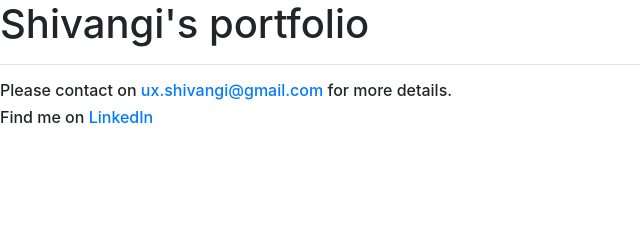
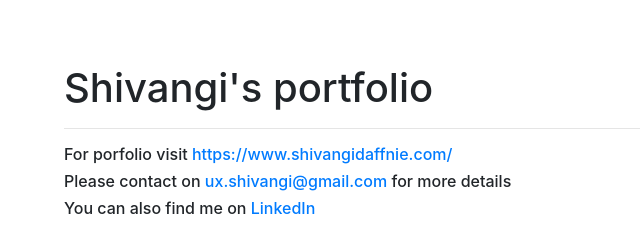
Before and after one commit to ShivangiUX/ShivangiUX.github.io, a plain HTML site: page index.html in a window 1280 px wide. Shown: the whole page, without its empty margins (0-640 px from the left). Drawn offline with nearby package versions, Linux system fonts and the light colour scheme.

Commit message:
Add files via upload

```diff
--- a/index.html
+++ b/index.html
@@ -12,18 +12,29 @@
     <script src="https://ajax.googleapis.com/ajax/libs/jquery/3.4.0/jquery.min.js"></script>
     <script src="https://cdnjs.cloudflare.com/ajax/libs/popper.js/1.14.7/umd/popper.min.js"></script>
     <script src="https://maxcdn.bootstrapcdn.com/bootstrap/4.3.1/js/bootstrap.min.js"></script>
+    <style>
+      body {
+        margin: 5%;
+      }
+    </style>
   </head>
 
   <body>
     <h1>Shivangi's portfolio</h1>
     <hr />
     <h6>
+      For porfolio visit
+      <a href="https://www.shivangidaffnie.com/"
+        >https://www.shivangidaffnie.com/</a
+      >
+    </h6>
+    <h6>
       Please contact on
       <a href="mailto:ux.shivangi@gmail.com">ux.shivangi@gmail.com</a> for more
-      details.
+      details
     </h6>
     <h6>
-      Find me on
+      You can also find me on
       <a href="https://www.linkedin.com/in/shivangiiitb/">LinkedIn</a>
     </h6>
   </body>
```
